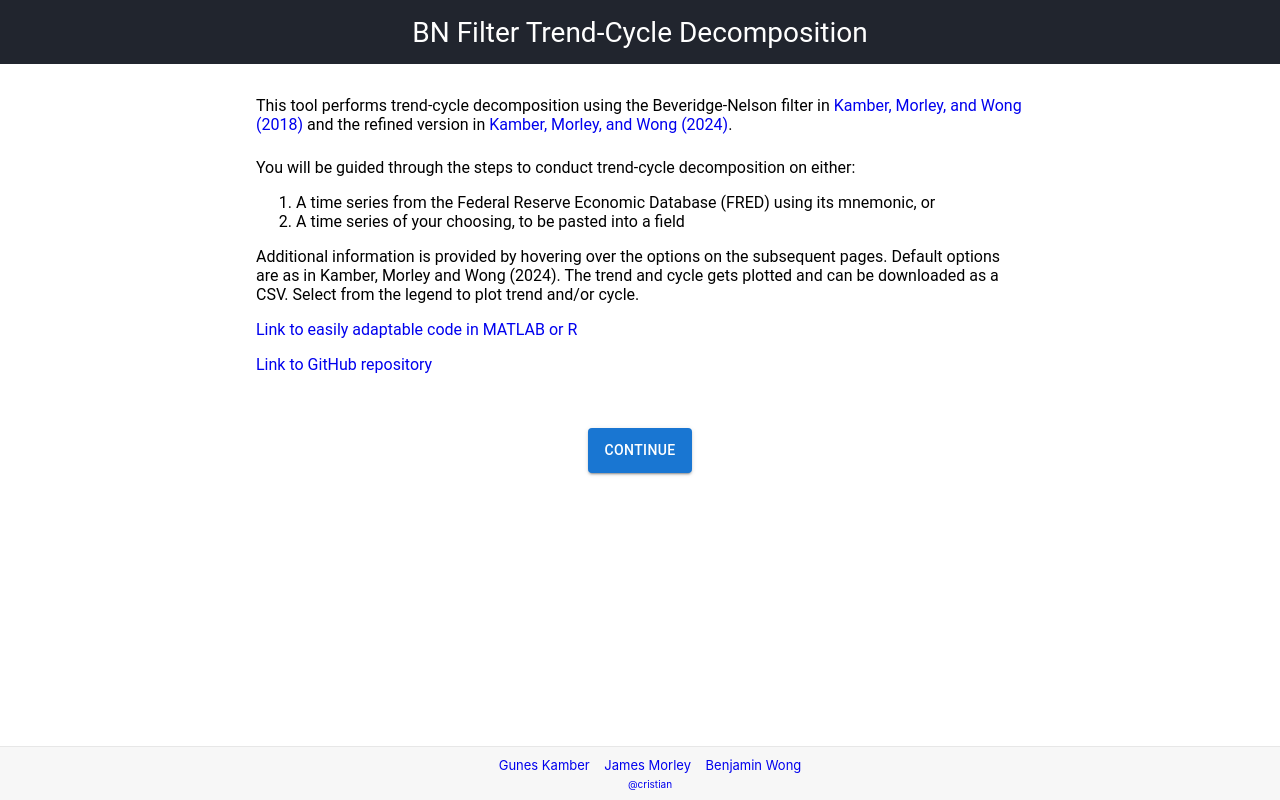
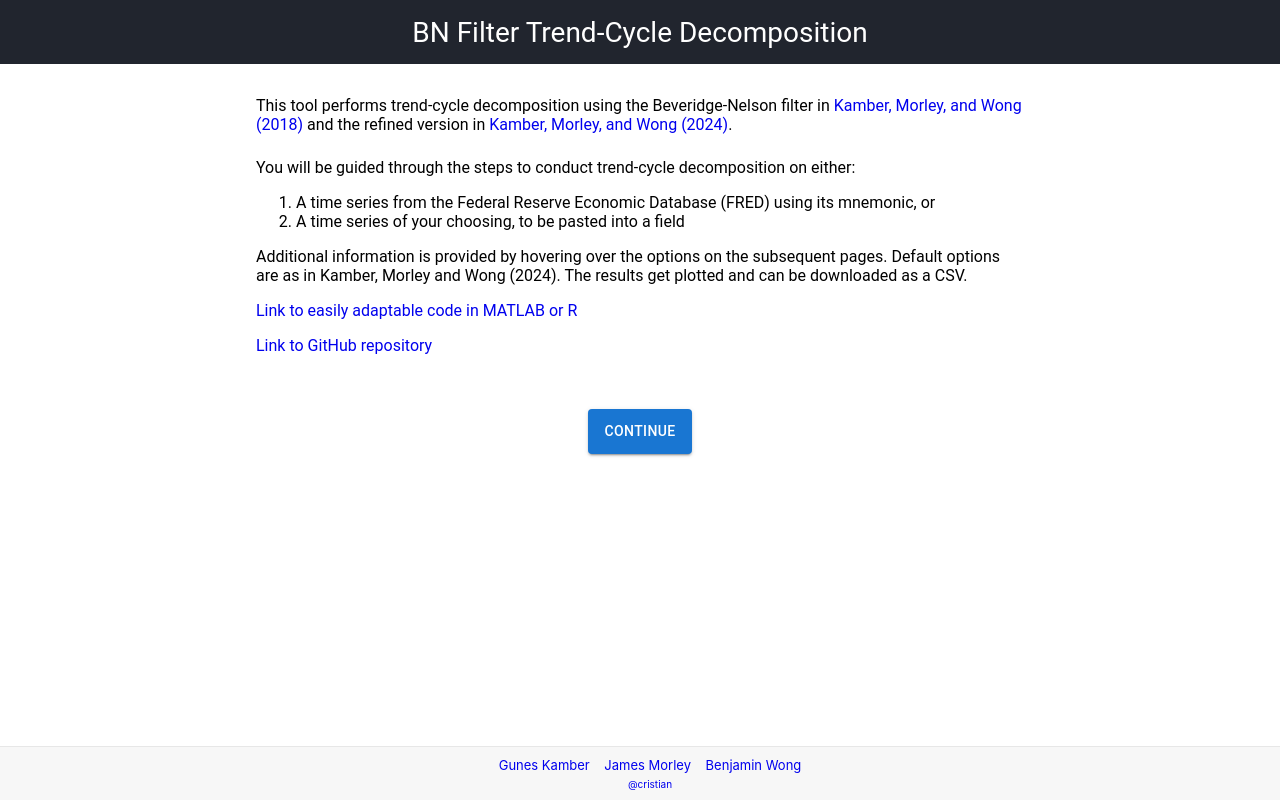
Before and after one commit to crstnn/BeveridgeNelsonFilter, a React (Create React App) app in the folder bn-filter-app/: page / in a window 1280 px wide. Built offline with nearby package versions, Linux system fonts and the light colour scheme.

Commit message:
style: update text info

```diff
--- a/bn-filter-app/src/components/DataPlot.js
+++ b/bn-filter-app/src/components/DataPlot.js
@@ -156,7 +156,7 @@ const DataPlot = ({plotPageValues, prevStep}) => {
         return (
             <Plot
                 layout={layout}
-                data={[...trendAndSeries, ...cycle, ]}
+                data={[...trendAndSeries, ...cycle,]}
             />
         )
     }
@@ -164,6 +164,12 @@ const DataPlot = ({plotPageValues, prevStep}) => {
     return (<>
             <div style={{minHeight: 600,}}>
                 <div>
+                    <div className="information">
+                        <p>
+                            Select from the legend of the graph below to toggle between plotting trend and/or cycle. The
+                            scale for the trend/cycle is given on the left/right axis.
+                        </p>
+                    </div>
                     {getPlot()}
                     <p><strong>Delta:</strong> {plotPageValues.deltaCalc.toFixed(4) /* delta reported to 4 d.p. */}</p>
                 </div>
--- a/bn-filter-app/src/components/StartMenu.js
+++ b/bn-filter-app/src/components/StartMenu.js
@@ -20,9 +20,8 @@ class StartMenu extends Component {
                     </ol>
                     <p>
                         Additional information is provided by hovering over the options on the
-                        subsequent pages. Default options are as in Kamber, Morley and Wong (2024). The trend and cycle
-                        gets plotted and can be downloaded as a CSV. Select from the legend to plot trend and/or
-                        cycle.
+                        subsequent pages. Default options are as in Kamber, Morley and Wong (2024). The results
+                        get plotted and can be downloaded as a CSV.
                     </p>
                     <p>
                         <a target="_blank"
```
